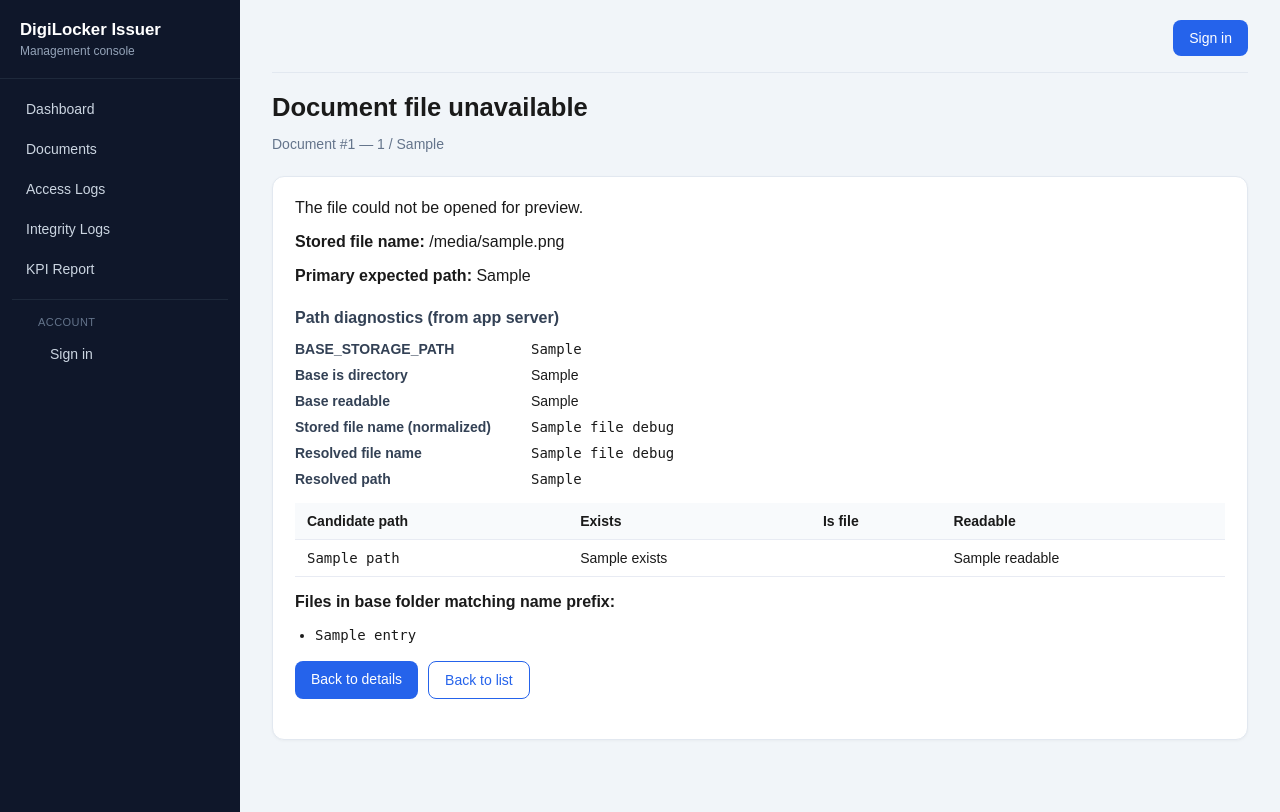
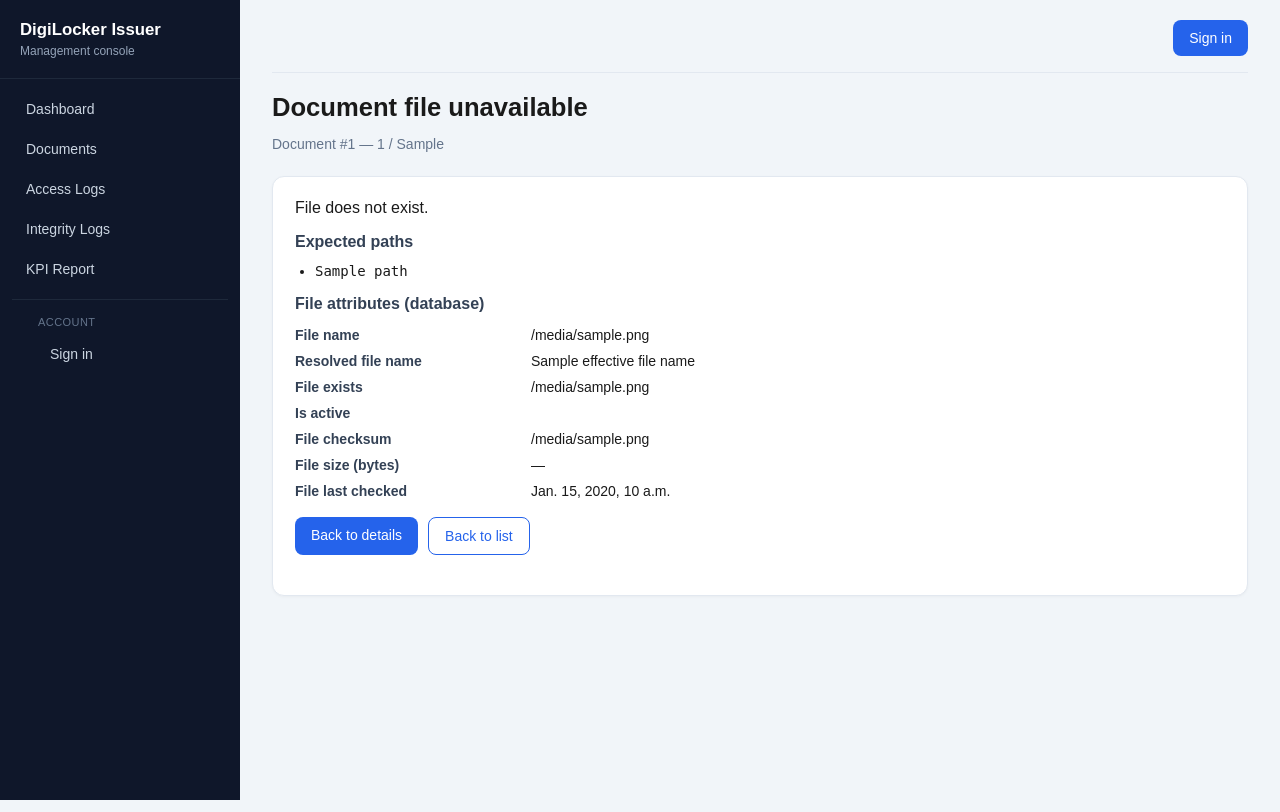
Before and after one commit to avikuulnuu/digilocker_pension, a Django app: template issuer/templates/issuer/manage/document_file_unavailable.html in a window 1280 px wide. Run offline with Django 5.2, Linux system fonts and the light colour scheme; the template is opened without the code that fills it: most values are stand-ins (such as "Sample title", 1, 10 or a date in 2020).

Commit message:
fixed ui for document not found

```diff
--- a/issuer/templates/issuer/manage/document_file_unavailable.html
+++ b/issuer/templates/issuer/manage/document_file_unavailable.html
@@ -4,56 +4,31 @@
   <h1>Document file unavailable</h1>
   <p class="sub">Document #{{ object.id }} — {{ object.authorization_number }} / {{ object.document_type }}</p>
   <div class="panel">
-    <p style="margin:0 0 12px;">The file could not be opened for preview.</p>
-    {% if object.file_name %}
-    <p><strong>Stored file name:</strong> {{ object.file_name }}</p>
-    <p><strong>Primary expected path:</strong> {{ expected_path }}</p>
+    <p style="margin:0 0 16px;">File does not exist.</p>
+
+    <h2 style="margin:0 0 12px;font-size:1rem;">Expected paths</h2>
+    {% if expected_paths %}
+    <ul style="margin:0 0 16px;padding-left:20px;font-size:14px;">
+      {% for path in expected_paths %}
+      <li><code>{{ path }}</code></li>
+      {% endfor %}
+    </ul>
+    {% elif expected_path %}
+    <p><code>{{ expected_path }}</code></p>
     {% else %}
-    <p>No <code>file_name</code> is stored for this record.</p>
+    <p>No storage path could be resolved for this record.</p>
     {% endif %}
 
-    {% if file_debug %}
-    <h2 style="margin:24px 0 12px;font-size:1rem;">Path diagnostics (from app server)</h2>
+    <h2 style="margin:0 0 12px;font-size:1rem;">File attributes (database)</h2>
     <dl class="detail-grid">
-      <dt>BASE_STORAGE_PATH</dt>
-      <dd><code>{{ file_debug.base_storage_path }}</code></dd>
-      <dt>Base is directory</dt><dd>{{ file_debug.base_is_dir }}</dd>
-      <dt>Base readable</dt><dd>{{ file_debug.base_readable }}</dd>
-      <dt>Stored file name (normalized)</dt><dd><code>{{ file_debug.normalized_file_name }}</code></dd>
-      <dt>Resolved file name</dt><dd><code>{{ file_debug.effective_file_name }}</code></dd>
-      <dt>Resolved path</dt>
-      <dd>{% if file_debug.resolved_path %}<code>{{ file_debug.resolved_path }}</code>{% else %}— (none found){% endif %}</dd>
+      <dt>File name</dt><dd>{{ object.file_name|default:"—" }}</dd>
+      <dt>Resolved file name</dt><dd>{{ effective_file_name|default:"—" }}</dd>
+      <dt>File exists</dt><dd>{{ object.file_exists }}</dd>
+      <dt>Is active</dt><dd>{{ object.is_active }}</dd>
+      <dt>File checksum</dt><dd>{{ object.file_checksum|default:"—" }}</dd>
+      <dt>File size (bytes)</dt><dd>{{ object.file_size_bytes|default:"—" }}</dd>
+      <dt>File last checked</dt><dd>{{ object.file_last_checked_at|default:"—" }}</dd>
     </dl>
-    {% if file_debug.candidates %}
-    <table style="margin-top:16px;">
-      <thead>
-        <tr><th>Candidate path</th><th>Exists</th><th>Is file</th><th>Readable</th></tr>
-      </thead>
-      <tbody>
-        {% for row in file_debug.candidates %}
-        <tr>
-          <td><code>{{ row.path }}</code></td>
-          <td>{{ row.exists }}</td>
-          <td>{{ row.is_file }}</td>
-          <td>{{ row.readable }}</td>
-        </tr>
-        {% endfor %}
-      </tbody>
-    </table>
-    {% endif %}
-    {% if file_debug.matching_entries %}
-    <p style="margin-top:16px;"><strong>Files in base folder matching name prefix:</strong></p>
-    <ul style="margin:8px 0 0;padding-left:20px;font-size:14px;">
-      {% for entry in file_debug.matching_entries %}
-      <li><code>{{ entry }}</code></li>
-      {% endfor %}
-    </ul>
-    {% elif file_debug.list_error %}
-    <p style="margin-top:16px;color:#9a3412;"><strong>Could not list storage folder:</strong> {{ file_debug.list_error }}</p>
-    {% else %}
-    <p style="margin-top:16px;">No matching filenames found in the storage folder (prefix search).</p>
-    {% endif %}
-    {% endif %}
 
     <div class="actions" style="margin-top:18px;">
       <a class="btn" href="{% url 'issuer:document-detail' object.pk %}">Back to details</a>
```
Also changed, not shown: issuer/manage_views.py (+32 -11 lines), tests/test_manage_document_file.py (added, +63 -0 lines).
